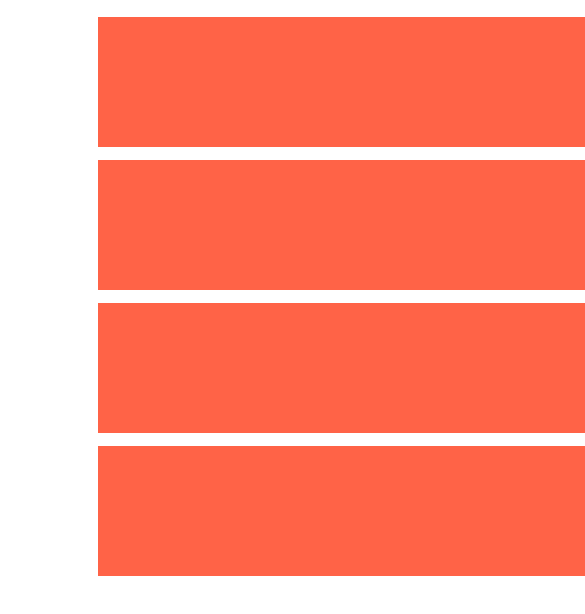
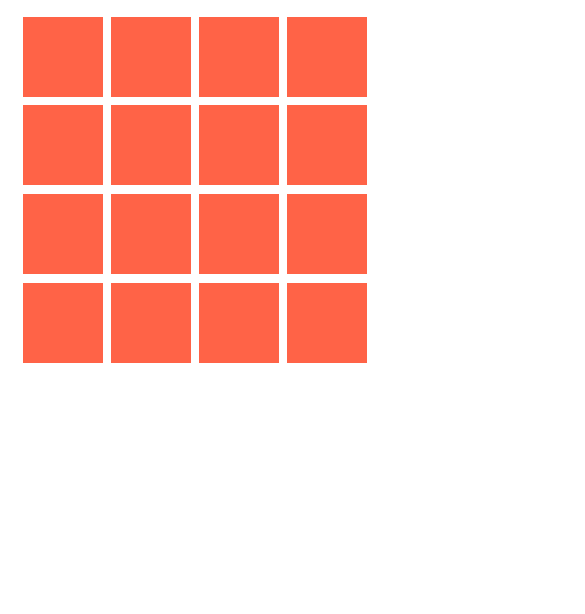
Before and after one commit to jemil-c-137/test-tiles, a plain HTML site: page index.html in a window 390 px wide. Shown: the part 50-664 px from the top of the page, 585 px wide, since content can reach past the window. Drawn offline with Linux system fonts and the light colour scheme.

Commit message:
worked on algorithm, bugfix, mobile styles

```diff
--- a/css/style.css
+++ b/css/style.css
@@ -43,6 +43,7 @@ body {
   display: grid;
   grid-template-columns: repeat(4, 1fr);
   grid-template-rows: repeat(4, 1fr);
+  justify-items: center;
 }
 
 .game__over {
@@ -119,3 +120,42 @@ body {
 .hide {
   display: none;
 }
+
+@media (max-width: 1068px) {
+  .game__field {
+    width: 70%;
+  }
+}
+
+@media (max-width: 768px) {
+  .game__field {
+    width: 80%;
+  }
+
+  .card {
+    width: 100px;
+    height: 100px;
+  }
+}
+
+@media (max-width: 545px) {
+  .game__field {
+    width: 90%;
+  }
+
+  .card {
+    width: 80px;
+    height: 80px;
+  }
+}
+
+@media (max-width: 375px) {
+  .game__field {
+    width: 90%;
+  }
+
+  .card {
+    width: 60px;
+    height: 60px;
+  }
+}
--- a/js/script.js
+++ b/js/script.js
@@ -12,20 +12,25 @@ class Game {
   }
   // Fisher-Yates shuffle algorithm
   shuffleCard() {
+    console.log("suffle");
+    console.log(this.cards);
     for (let i = this.cards.length - 1; i > 0; i--) {
       const j = Math.floor(Math.random() * (i + 1));
-      this.cards[j].style.order = i;
-      this.cards[i].style.order = j;
+      const temp = this.cards[i];
+      this.cards[i] = this.cards[j];
+      this.cards[j] = temp;
+      this.cards[i].style.order = i;
     }
     this.checkCards();
   }
   // Checking for fliping cards
   checkCards() {
+    console.log("check");
     this.cards.forEach((card) => {
       card.addEventListener("click", () => {
-        card.classList.add("clicked");
         if (this.canFlip && !card.classList.contains("clicked")) {
           // exlucdng to check same card
+          card.classList.add("clicked");
           this.flip(card);
         }
       });
@@ -33,6 +38,7 @@ class Game {
   }
   // Flipping the card
   flip(card) {
+    console.log("flip");
     this.toCheck.push(card);
     if (this.toCheck.length === 2) {
       this.canFlip = false;
```
